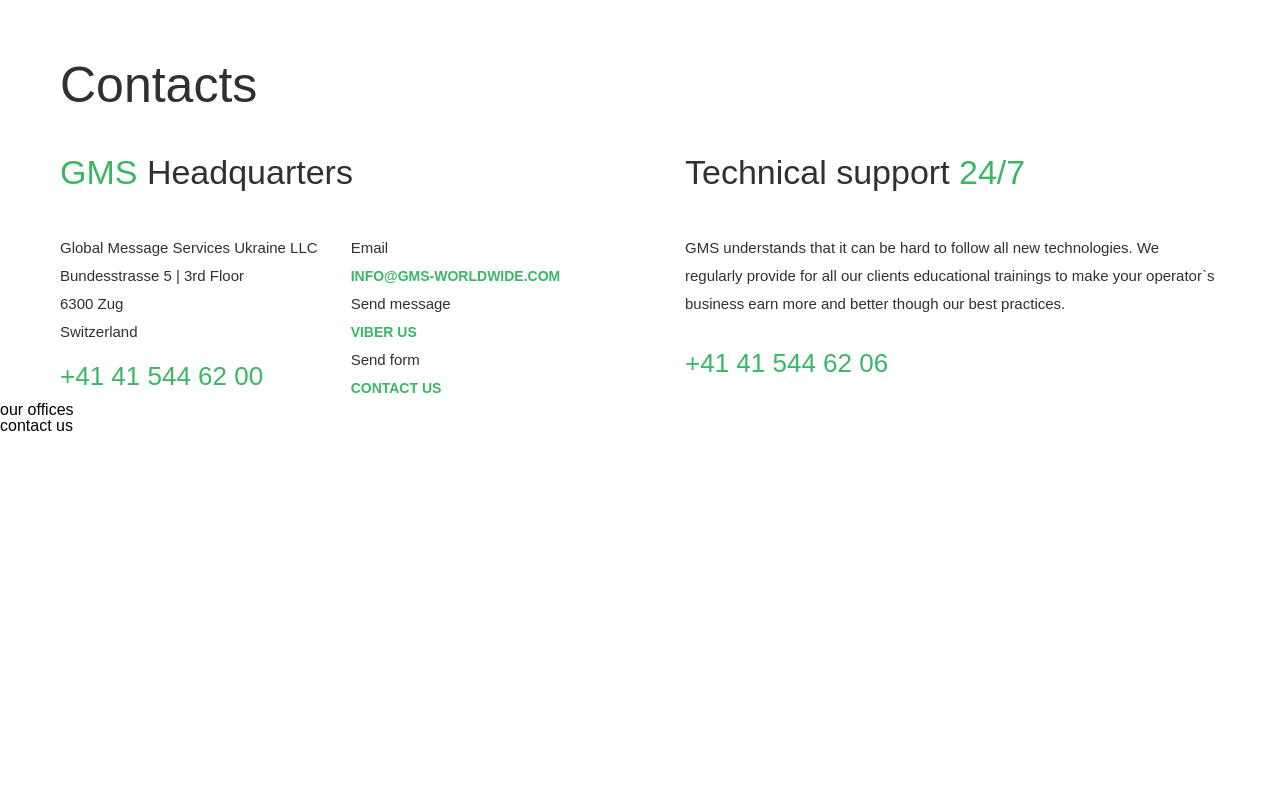
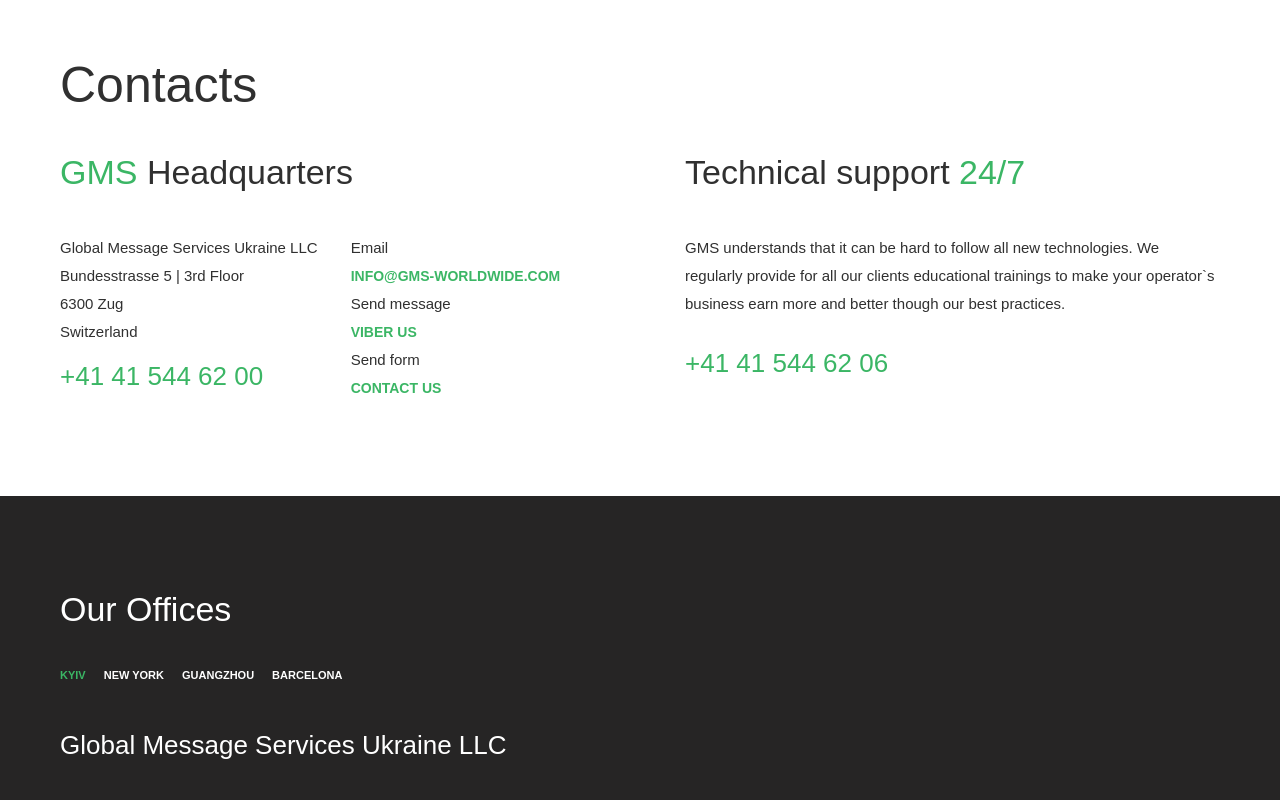
Before and after one commit to alexhyriavets/Contacts-page, a Vue app: page / in a window 1280 px wide. Shown: the top 800 px of the page. Built offline with nearby package versions, Linux system fonts and the light colour scheme.

Commit message:
add Our office section tabs

```diff
--- a/package.json
+++ b/package.json
@@ -8,6 +8,7 @@
     "lint": "vue-cli-service lint"
   },
   "dependencies": {
+    "ramda": "^0.25.0",
     "vue": "^2.5.17",
     "vuex": "^3.0.1"
   },
--- a/src/components/Contacts/index.vue
+++ b/src/components/Contacts/index.vue
@@ -52,6 +52,7 @@
   font-family: $primary-font;
   background-color: $white;
   color: $primary-grey;
+  padding-bottom: 94px;
 
   &__content {
     display: flex;
--- /dev/null
+++ b/src/components/OurOffices/OfficesTabs.vue
@@ -0,0 +1,118 @@
+<template>
+  <div class="tabs">
+    <ul class="tabs__nav">
+      <li
+        v-for="(tab, index) in shownTabs"
+        :key="`tab-${tab}-${index}`"
+        class="tabs__nav-item"
+      >
+        <button
+          class="tabs__nav-link"
+          :class="{ 'active' : tab === currentTab }"
+          @click="changeCurrentTabHandler(tab)"
+        >
+          {{ tab }}
+        </button>
+      </li>
+    </ul>
+    <transition name="fade" mode="out-in">
+      <div :key="shownOffice.name">
+        <h3 class="tabs__title">{{ shownOffice.name }}</h3>
+        <p class="tabs__address">
+          {{ shownOffice.location }} <br>
+          {{ shownOffice.index }} <br>
+          {{ shownOffice.country }}
+        </p>
+      </div>
+    </transition>
+  </div>
+</template>
+
+<script>
+import { map, prop, head, compose, find, propEq } from 'ramda'
+
+export default {
+  name: 'OfficesTabs',
+  props: {
+    officesData: {
+      type: Array,
+      required: true,
+      default: () => ([])
+    }
+  },
+  data () {
+    return {
+      currentTab: compose(head, map(prop('city')))(this.officesData)
+    }
+  },
+  computed: {
+    shownTabs () {
+      return map(prop('city'), this.officesData)
+    },
+    shownOffice () {
+      const isCurrentOffice = propEq('city', this.currentTab)
+      return find(isCurrentOffice, this.officesData) || {}
+    }
+  },
+  methods: {
+    changeCurrentTabHandler (newTab) {
+      this.currentTab = newTab
+    }
+  }
+}
+</script>
+
+<style lang="scss" scoped>
+.tabs {
+  color: $white;
+
+  &__nav {
+    display: flex;
+    align-items: center;
+    margin-bottom: 50px;
+
+    &-item {
+      margin-left: 18px;
+
+      &:first-child {
+        margin-left: 0;
+      }
+    }
+
+    &-link {
+      font-size: 0.6875rem;
+      font-weight: 700;
+      color: $white;
+      text-transform: uppercase;
+      transition: color 250ms ease-in-out;
+
+      &:hover {
+        color: $primary-green;
+        cursor: pointer;
+      }
+
+      &.active {
+        color: $primary-green;
+      }
+    }
+  }
+
+  &__title {
+    font-size: 1.625rem;
+    margin-bottom: 38px;
+  }
+
+  &__address {
+    font-size: 0.6875rem;
+    line-height: 20px;
+  }
+}
+
+.fade-enter-active,
+.fade-leave-active {
+  transition: opacity .4s ease;
+}
+.fade-enter, .fade-leave-to {
+  opacity: 0.2;
+}
+</style>
--- a/src/components/OurOffices/index.vue
+++ b/src/components/OurOffices/index.vue
@@ -1,5 +1,42 @@
 <template>
   <section class="offices">
-    our offices
+    <div class="container">
+      <div class="offices__content">
+        <div class="offices__left">
+          <h2 class="offices__title section-title">Our Offices</h2>
+          <OfficesTabs :offices-data="Offices" />
+        </div>
+        <div class="offices__right"></div>
+      </div>
+    </div>
   </section>
 </template>
+
+<script>
+import OfficesTabs from './OfficesTabs'
+import Offices from './../../../static/offices.json'
+
+export default {
+  name: 'OurOffices',
+  components: {
+    OfficesTabs
+  },
+  data () {
+    return {
+      Offices
+    }
+  }
+}
+</script>
+
+<style lang="scss" scoped>
+.offices {
+  min-height: 500px;
+  background-image: url('../../assets/img/grey-bg.png');
+  padding-top: 96px;
+
+  &__title {
+    padding-bottom: 40px;
+  }
+}
+</style>
--- /dev/null
+++ b/static/offices.json
@@ -0,0 +1,34 @@
+[
+  {
+    "id": 1,
+    "city": "Kyiv",
+    "name": "Global Message Services Ukraine LLC",
+    "location": "Kyiv, Stepan Bandera, 33",
+    "index": "02066",
+    "country": "Ukraine"
+  },
+  {
+    "id": 2,
+    "city": "New York",
+    "name": "Global Message Services USA LLC",
+    "location": "New York, 10 Avenu",
+    "index": "231421",
+    "country": "USA"
+  },
+  {
+    "id": 3,
+    "city": "Guangzhou",
+    "name": "Global Message Services Chine LLC",
+    "location": "Guangzhou, Ni hou, 12/23a",
+    "index": "421552",
+    "country": "China"
+  },
+  {
+    "id": 4,
+    "city": "Barcelona",
+    "name": "Global Message Services Spain LLC",
+    "location": "Barcelona, Rela pushas, 3a",
+    "index": "420932",
+    "country": "Spain"
+  }
+]
```
Also changed, not shown: src/assets/img/grey-bg.png (added), 1 other file (tests, documents, lock files or other folders).
